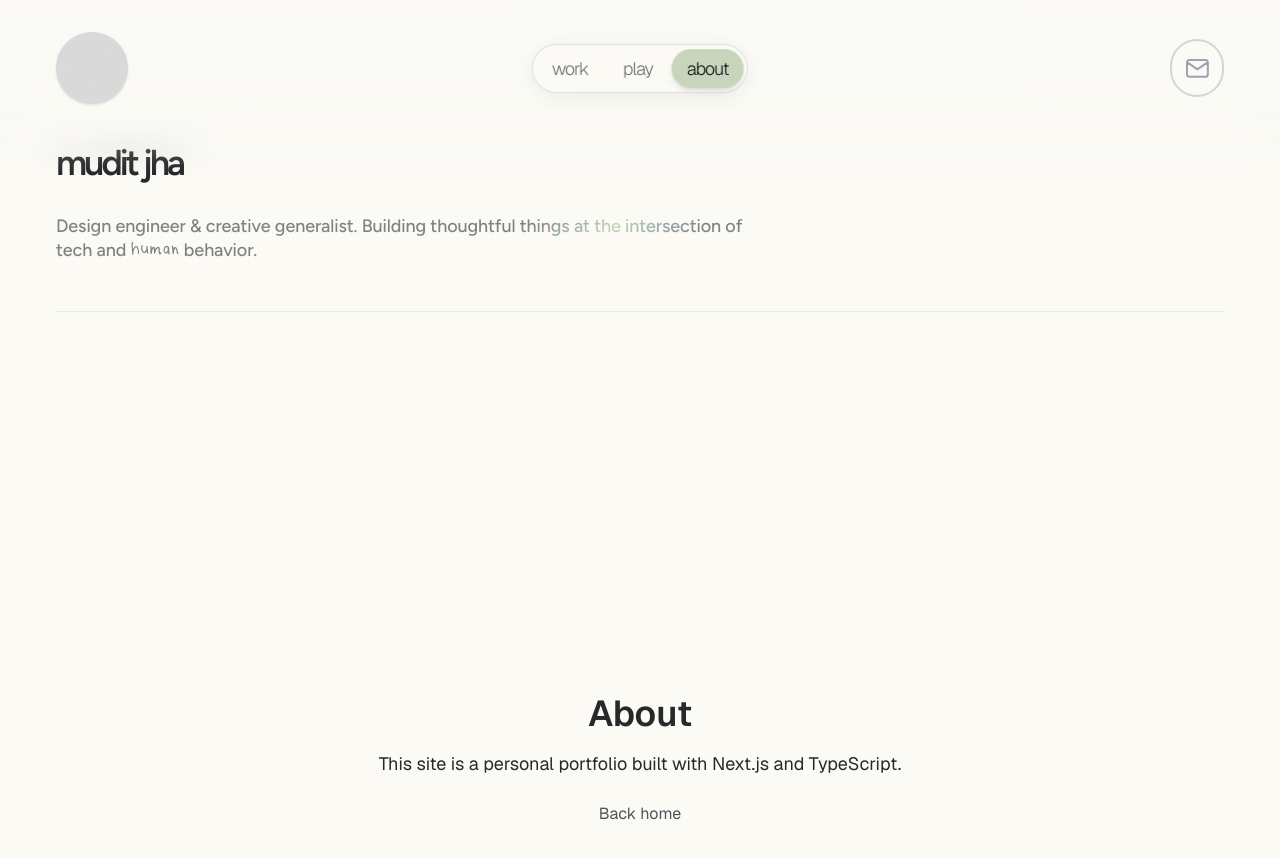
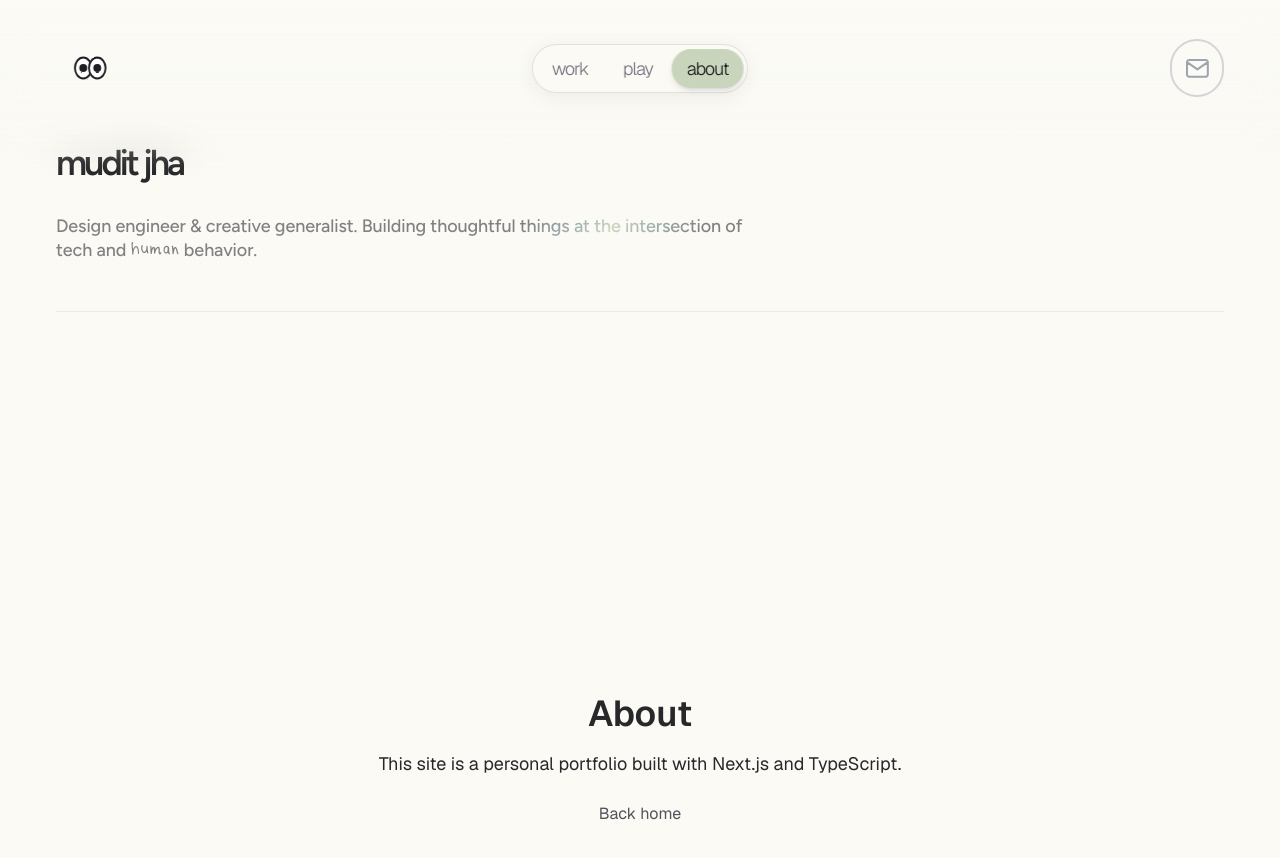
Before and after one commit to mmmudit/mudit-jha-portfolio, a Next.js app: page /about in a window 1280 px wide. Shown: the top 858 px of the page. Built offline with nearby package versions, Linux system fonts and the light colour scheme.

Commit message:
feat(header): restore interactive eye toon logo with pupil mouse-tracking & blinking

```diff
--- a/src/app/globals.css
+++ b/src/app/globals.css
@@ -162,3 +162,25 @@ body {
     display: none !important;
   }
 }
+
+/* Toon Eye Blink Animation */
+@keyframes toonBlink {
+  0%, 10%, 11%, 40%, 41%, 70%, 71%, 100% {
+    transform: scaleX(1) scaleY(1);
+  }
+  10.5%, 40.5%, 70.5% {
+    transform: scaleX(1.3) scaleY(0.1);
+  }
+}
+
+.animate-toon-blink {
+  animation: toonBlink 15s infinite;
+  transform-box: fill-box;
+  transform-origin: center;
+}
+
+@media (prefers-reduced-motion: reduce) {
+  .animate-toon-blink {
+    animation: none !important;
+  }
+}
--- a/src/components/header.tsx
+++ b/src/components/header.tsx
@@ -1,9 +1,9 @@
 "use client";
 
-import Image from "next/image";
 import { motion, useReducedMotion } from "framer-motion";
 import { useState } from "react";
 import NavigationTabs from "./NavigationTabs";
+import { InteractiveTsuLogo } from "./tsu-logo";
 
 export function Header() {
   const [hover, setHover] = useState(false);
@@ -31,17 +31,8 @@ export function Header() {
       />
 
       <header className="sticky top-4 z-50 relative flex items-center justify-between w-full">
-        {/* Left: Avatar */}
-        <div className="size-[64px] sm:size-[72px] shrink-0 overflow-hidden rounded-full bg-zinc-300 shadow-sm">
-          <Image
-            src="/assets/avatar.png"
-            alt="Mudit Jha"
-            width={72}
-            height={72}
-            className="size-full object-cover"
-            priority
-          />
-        </div>
+        {/* Left: Interactive Eye Toon Logo */}
+        <InteractiveTsuLogo />
 
         {/* Center: Navigation Bar (Floating Pill - Absolutely Centered so button animation never shifts it) */}
         <div className="absolute left-1/2 -translate-x-1/2 flex items-center justify-center pointer-events-auto">
--- /dev/null
+++ b/src/components/tsu-logo.tsx
@@ -0,0 +1,129 @@
+"use client";
+
+import { useEffect, useRef, useState } from "react";
+import { motion, useSpring, useReducedMotion } from "framer-motion";
+
+export function InteractiveTsuLogo() {
+  const containerRef = useRef<HTMLDivElement | null>(null);
+  const [manualBlink, setManualBlink] = useState(false);
+  const shouldReduceMotion = useReducedMotion();
+
+  // Smooth springs for pupil tracking (X, Y)
+  const pupilX = useSpring(0, { stiffness: 280, damping: 22 });
+  const pupilY = useSpring(0, { stiffness: 280, damping: 22 });
+
+  // Mouse / Pointer tracking
+  useEffect(() => {
+    const handlePointerMove = (e: PointerEvent) => {
+      const el = containerRef.current;
+      if (!el) return;
+
+      const rect = el.getBoundingClientRect();
+      const centerX = rect.left + rect.width / 2;
+      const centerY = rect.top + rect.height / 2;
+
+      const dx = e.clientX - centerX;
+      const dy = e.clientY - centerY;
+
+      const dist = Math.hypot(dx, dy);
+
+      const maxOffset = 4.5; // Max pupil shift in px
+      if (dist === 0) {
+        pupilX.set(0);
+        pupilY.set(0);
+      } else {
+        const factor = Math.min(dist / 350, 1);
+        pupilX.set((dx / dist) * maxOffset * factor);
+        pupilY.set((dy / dist) * maxOffset * factor);
+      }
+    };
+
+    window.addEventListener("pointermove", handlePointerMove);
+    return () => window.removeEventListener("pointermove", handlePointerMove);
+  }, [pupilX, pupilY]);
+
+  const handleManualBlink = () => {
+    setManualBlink(true);
+    setTimeout(() => setManualBlink(false), 200);
+  };
+
+  return (
+    <motion.div
+      ref={containerRef}
+      onHoverStart={handleManualBlink}
+      whileHover={{ scale: shouldReduceMotion ? 1 : 1.08 }}
+      whileTap={{ scale: shouldReduceMotion ? 1 : 0.95 }}
+      transition={{ type: "spring", stiffness: 450, damping: 25 }}
+      className="size-[64px] sm:size-[72px] shrink-0 flex items-center justify-center relative select-none cursor-pointer group"
+      aria-label="Mudit Jha Logo - Interactive Blinking Toon Eyes"
+    >
+      {/* SVG Toon Eyes */}
+      <svg
+        viewBox="0 0 64 64"
+        fill="none"
+        xmlns="http://www.w3.org/2000/svg"
+        className="size-full p-2 z-10"
+      >
+        <defs>
+          {/* SVG Filter creating hand-drawn rough graphite pencil edge distortion */}
+          <filter id="pencil-rough" x="-20%" y="-20%" width="140%" height="140%">
+            <feTurbulence
+              type="fractalNoise"
+              baseFrequency="0.14"
+              numOctaves="3"
+              result="noise"
+            />
+            <feDisplacementMap
+              in="SourceGraphic"
+              in2="noise"
+              scale="2.2"
+              xChannelSelector="R"
+              yChannelSelector="G"
+            />
+          </filter>
+        </defs>
+
+        {/* Eye Pair Group */}
+        <motion.g
+          animate={{
+            scaleY: manualBlink ? 0.1 : 1,
+            scaleX: manualBlink ? 1.3 : 1,
+          }}
+          transition={{ duration: 0.12, ease: "easeInOut" }}
+          className="animate-toon-blink"
+          style={{ originX: "32px", originY: "32px" }}
+          filter="url(#pencil-rough)"
+        >
+          {/* Rounded Toon Eye Whites */}
+          <ellipse
+            cx="22"
+            cy="32"
+            rx="9.5"
+            ry="12"
+            fill="#ffffff"
+            stroke="#1e1e22"
+            strokeWidth="2.2"
+          />
+          <ellipse
+            cx="38"
+            cy="32"
+            rx="9.5"
+            ry="12"
+            fill="#ffffff"
+            stroke="#1e1e22"
+            strokeWidth="2.2"
+          />
+
+          {/* Pupils Group - Subtly tracks mouse movement */}
+          <motion.g style={{ x: pupilX, y: pupilY }}>
+            {/* Left Pupil */}
+            <circle cx={22} cy={32} r={4.5} fill="#1e1e22" />
+
+            {/* Right Pupil */}
+            <circle cx={38} cy={32} r={4.5} fill="#1e1e22" />
+          </motion.g>
+        </motion.g>
+      </svg>
+    </motion.div>
+  );
+}
```
